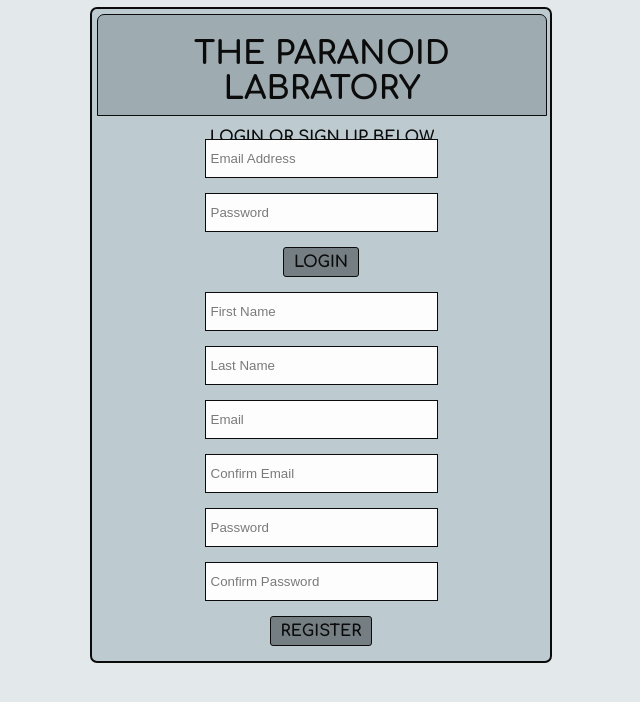
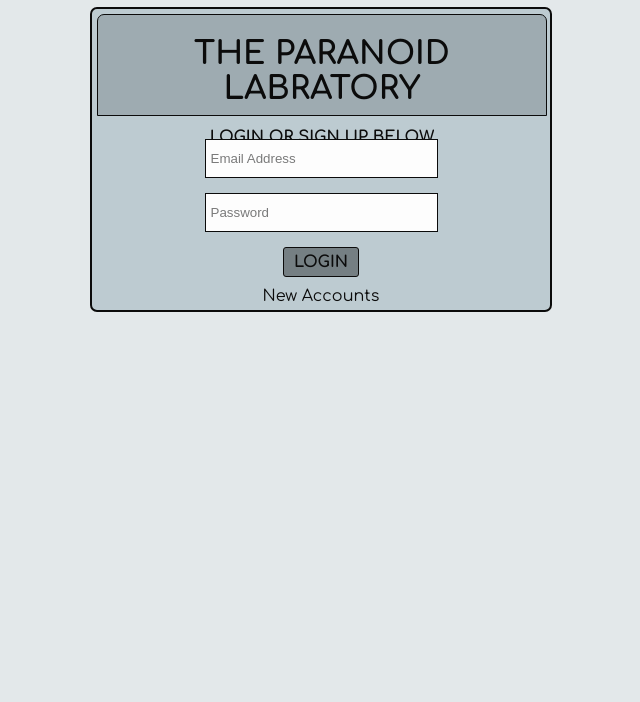
Before and after one commit to theparanoidpanda/socialNetwork, a PHP site: page /register.php in a window 1280 px wide. Shown: the top 702 px of the page, without its empty margins (319-959 px from the left). Run offline with PHP 8.4, Linux system fonts and the light colour scheme.

Commit message:
added jQuery to register.php page.

```diff
--- a/assets/css/register_style.css
+++ b/assets/css/register_style.css
@@ -26,6 +26,11 @@ body {
     margin: 0;
     padding: 0;
     background-color: #e3e8ea;
+}
+
+a {
+    text-decoration: none;
+    color: #000000;
 }
 
 .login_box {
@@ -85,3 +90,7 @@ input[type="text"], input[type="email"], input[type="password"] {
 input[type="text"]:hover, input[type="email"]:hover, input[type="password"]:hover {
     border-color: #495054;
 }
+
+.second {
+    display: none;
+}
--- a/register.php
+++ b/register.php
@@ -12,6 +12,7 @@ require 'includes/form_handlers/login_handler.php';
     <head>
         <title>ParanoidPanda - Registration</title>
         <link rel="stylesheet" type="text/css" href="assets/css/register_style.css">
+        <script src="https://ajax.googleapis.com/ajax/libs/jquery/3.5.1/jquery.min.js"></script>
     </head>
 
     <body>
@@ -21,15 +22,21 @@ require 'includes/form_handlers/login_handler.php';
                 LOGIN OR SIGN UP BELOW
             </div>
 
+            <div class="first">
                 <form action="register.php" method="POST">
                     <br />
                     <input type="email" name="log_email" placeholder="Email Address" value="<?php if(isset($_SESSION['log_email'])) { echo $_SESSION['log_email']; } ?>" required><br />
                     <input type="password" name="log_password" placeholder="Password" required><br />
-                <input type="submit" name="login_button" value="LOGIN">
 
                     <?php if(in_array("Email or password was incorrect! <br />", $error_array)) echo "Email or password was incorrect! <br />" ?>
+                    <input type="submit" name="login_button" value="LOGIN">
+                    <br />
+                    <a href="#" id="signup" class="signup">New Accounts</a>
+
                 </form>
+            </div>
 
+            <div class="second">
                 <form action="register.php" method="POST">
                     <input type="text" name="reg_fname" placeholder="First Name" value="<?php
                     if(isset($_SESSION['reg_fname'])) {
@@ -77,7 +84,9 @@ require 'includes/form_handlers/login_handler.php';
                     <br />
 
                     <?php if(in_array("<span style='color: #ff0000;'>Registration Completed!</span><br />", $error_array)) echo "<span style='color: #ff0000;'>Registration Completed!</span><br />";?>
+                    <a href="#" id="signin" class="signin">Sign In Here!</a>
                 </form>
+            </div>
         </div>
 
     </body>
```
Lines whose indentation alone changed are shown as unchanged.
